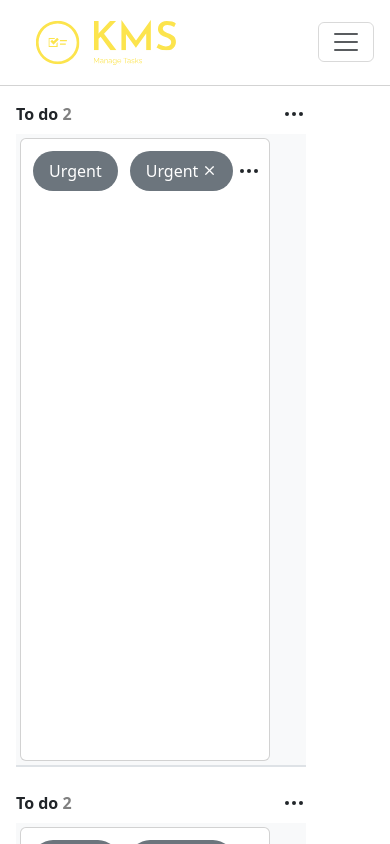
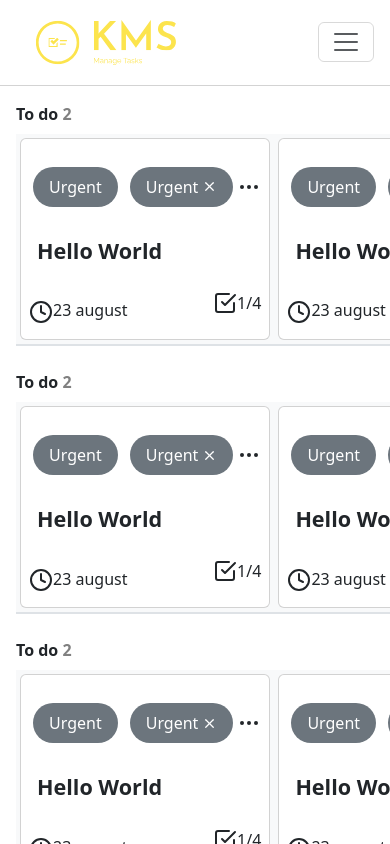
Before and after one commit to ayushempire/Kanban_Task_Management, a React (Vite) app: page /KanBoard in a window 390 px wide. Built offline with nearby package versions, Linux system fonts and the light colour scheme.

Commit message:
created card structure

```diff
--- a/src/KANBOARD/Card.jsx
+++ b/src/KANBOARD/Card.jsx
@@ -1,17 +1,31 @@
 import React from "react";
-import { MoreHorizontal } from "react-feather";
+import { CheckSquare, Clock, MoreHorizontal } from "react-feather";
 import Chip from "./Chip";
 
 export default function Card() {
   return (
     <div className="card p-2">
-      <div className="card_top d-flex align-items-center">
+      <div className="card_top d-flex align-items-center my-3">
         <div className="card_lable me-auto d-flex flex-row gap-1">
           <Chip title="Urgent" color="red" />
           <Chip close title="Urgent" color="red" />
         </div>
         <MoreHorizontal />
       </div>
+      <div className="task_titel p-2 fs-4 fw-bold">Hello World</div>
+      <div className="bottom d-flex flex-row align-items-center mt-3">
+        <div className="date me-auto">
+          <Clock />
+          23 august
+        </div>
+        <div
+          className="progress_task d-flex"
+          //   style={{ height: "1.4rem" }}
+        >
+          <CheckSquare />
+          <p>1/4</p>
+        </div>
+      </div>
     </div>
   );
 }
--- a/src/KANBOARD/Column.css
+++ b/src/KANBOARD/Column.css
@@ -1,7 +1,7 @@
 @media (max-width: 767px) {
-  .Card {
+  .ColunCard {
     height: min-content !important;
-    width: 400px;
+    width: min-content;
     overflow-x: auto;
   }
 }
--- a/src/KANBOARD/Column.jsx
+++ b/src/KANBOARD/Column.jsx
@@ -8,7 +8,7 @@ export default function Column() {
   return (
     <div
       className="Column_main d-flex flex-column gap-2"
-      style={{ width: 290, minWidth: "min-content" }}
+      style={{ width: "300px", minWidth: "min-content" }}
     >
       <div className="Column_top d-flex">
         <div className="Column_title fw-bold flex-fill ">
@@ -23,6 +23,16 @@ export default function Column() {
           overflowY: "auto",
         }}
       >
+        <Card />
+        <Card />
+        <Card />
+        <Card />
+        <Card />
+        <Card />
+        <Card />
+        <Card />
+        <Card />
+        <Card />
         <Card />
       </div>
     </div>
```
